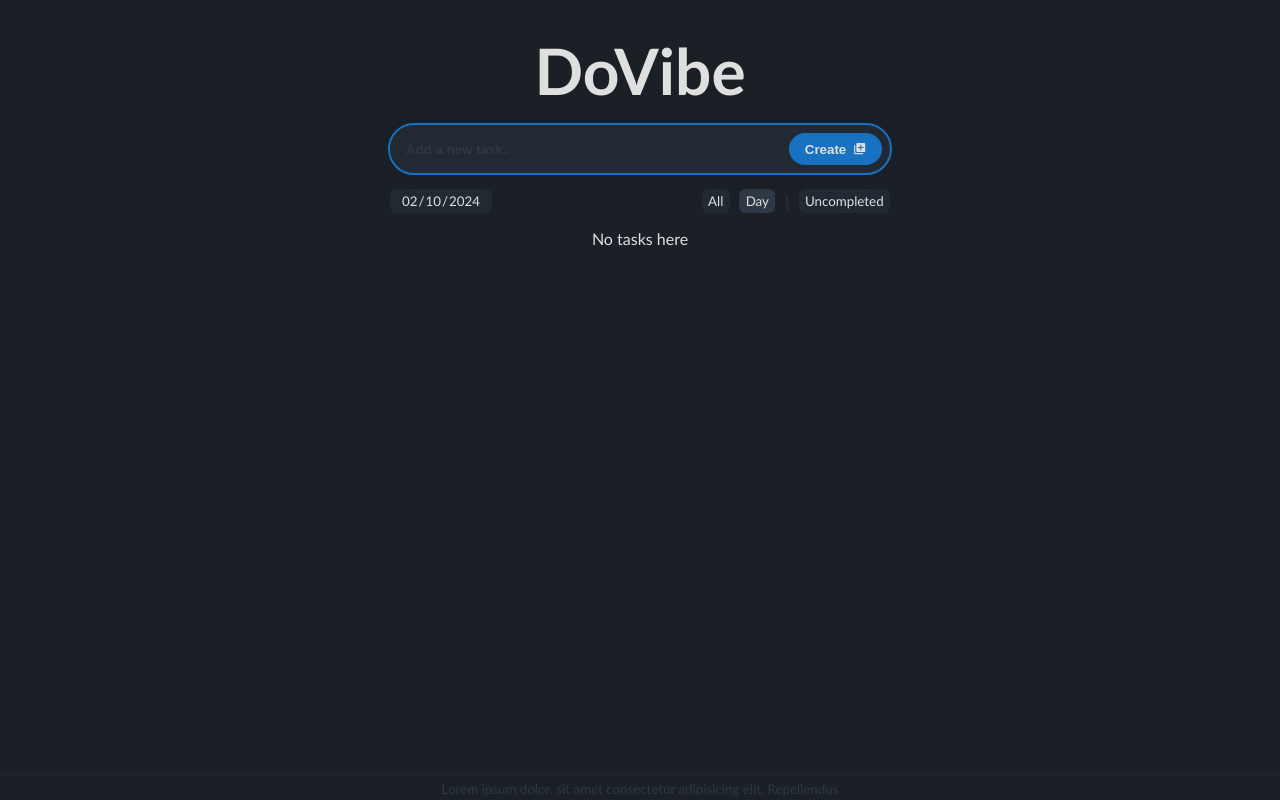
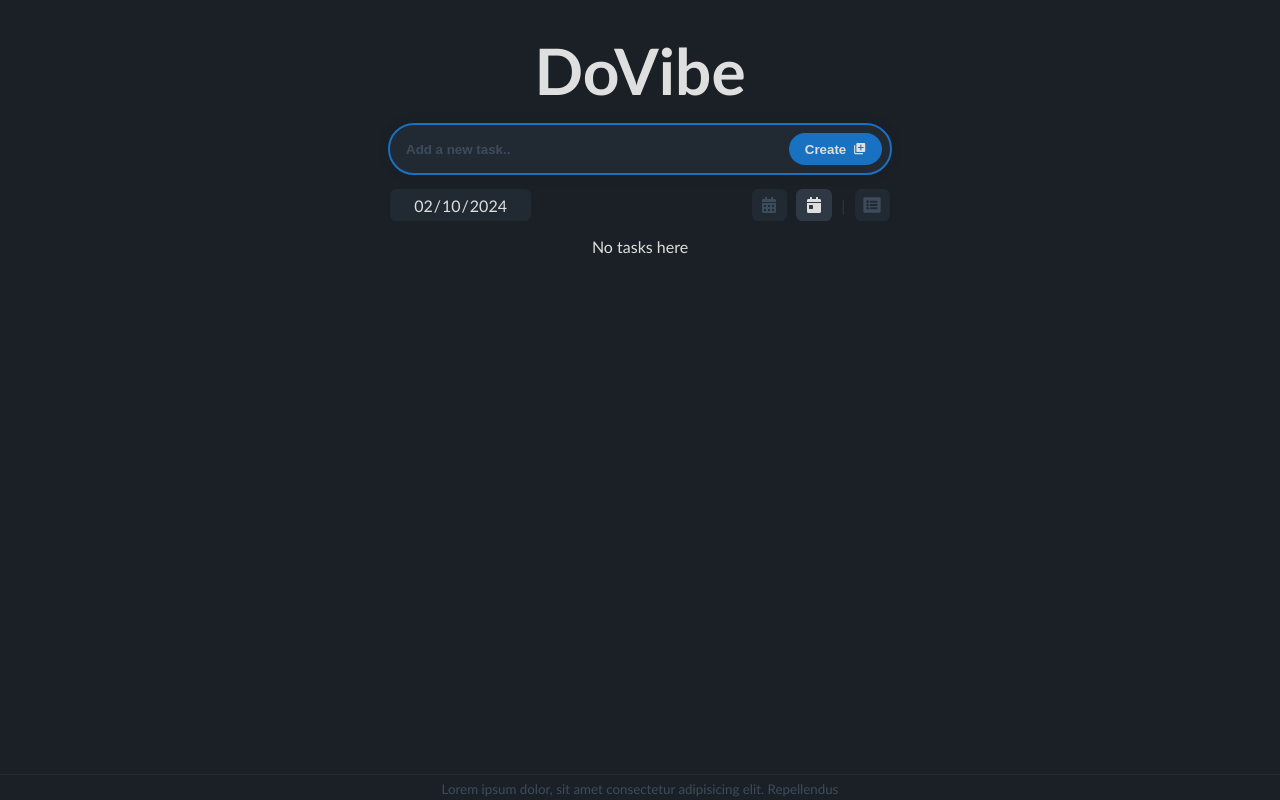
Before and after one commit to iNikAnn/DoVibe, a React (Create React App) app: page / in a window 1280 px wide. Built offline with nearby package versions, Linux system fonts and the light colour scheme; the HTML template or start-up script is replaced by a standard one.

Commit message:
New: Replace text with icons in FilterBar

```diff
--- a/src/components/FiltersBar.jsx
+++ b/src/components/FiltersBar.jsx
@@ -1,4 +1,9 @@
 import styles from '../css/FiltersBar.module.css';
+
+// icons
+import { FaCalendarAlt } from "react-icons/fa";
+import { FaCalendarDay } from "react-icons/fa";
+import { FaListAlt } from "react-icons/fa";
 
 function FiltersBar({ initialDate, onChangeViewMode, setOnlyUncompleted }) {
 	return (
@@ -24,7 +29,8 @@ function FiltersBar({ initialDate, onChangeViewMode, setOnlyUncompleted }) {
 
 				/>
 				<label className={styles.label} htmlFor="all" title="Show all todos">
-					<small>All</small>
+					{/* <span>All</span> */}
+					<FaCalendarAlt />
 				</label>
 
 				<input
@@ -35,7 +41,8 @@ function FiltersBar({ initialDate, onChangeViewMode, setOnlyUncompleted }) {
 					checked={initialDate ? true : false}
 				/>
 				<label className={styles.label} htmlFor="oneDay" title="Show todos for the day">
-					<small>Day</small>
+					{/* <span>Day</span> */}
+					<FaCalendarDay />
 				</label>
 
 				<span className={styles.separator}>|</span>
@@ -46,8 +53,9 @@ function FiltersBar({ initialDate, onChangeViewMode, setOnlyUncompleted }) {
 					id="uncompletedTodo"
 					onChange={(e) => setOnlyUncompleted(e.target.checked)}
 				/>
-				<label className={styles.label} htmlFor="uncompletedTodo" title="Show only uncompleted todos">
-					<small>Uncompleted</small>
+				<label className={`${styles.label} ${styles.uncompletedTodo}`} htmlFor="uncompletedTodo" title="Show only uncompleted todos">
+					{/* <span>Uncompleted</span> */}
+					<FaListAlt />
 				</label>
 			</fieldset>
 		</div>
--- a/src/css/FiltersBar.module.css
+++ b/src/css/FiltersBar.module.css
@@ -1,37 +1,48 @@
+:root {
+	--filter-height: 2rem;
+	--filter-border-radius: 0.4rem;
+	--filter-padding: 0 0.6rem;
+}
+
 .filtersWrapper {
 	/* outline: 1px solid tomato; */
 	position: relative;
 	display: flex;
 	justify-content: space-between;
 	align-items: center;
-	/* background-color: hsl(210, 19%, 15%); */
-	border-radius: 0.4rem;
-	/* padding: 0.4rem; */
+	color: var(--text-color-dimmed);
+	font-size: 1rem;
+	font-weight: 500;
 	margin-top: 1rem;
 }
 
+/* calendar */
 .datePickerWrapper {
 	/* outline: 1px solid red; */
 	display: flex;
 	align-items: center;
-	height: 1.5rem;
+}
+
+.datePicker {
+	/* outline: 1px solid green; */
+	position: relative;
+	text-align: center;
 	background-color: var(--bg-color-secondary);
-	border-radius: 0.4rem;
+	border-radius: var(--filter-border-radius);
+	color: var(--text-color-primary);
+
+	font-family: inherit;
+	font-weight: inherit;
+	font-size: inherit;
+
+	border: none;
+	height: var(--filter-height);
+	padding: var(--filter-padding);
 	transition: background-color 0.3s ease;
 }
 
-.datePickerWrapper:hover {
+.datePicker:hover {
 	background-color: var(--bg-color-tertiary);
-}
-
-.datePicker {
-	position: relative;
-	text-align: center;
-	background-color: transparent;
-	color: var(--text-color-primary);
-	font-family: inherit;
-	border: none;
-	pointer-events: none;
 }
 
 .datePicker:focus {
@@ -61,18 +72,21 @@
 
 .fieldset input:checked + label {
 	background-color: var(--bg-color-tertiary);
+	color: var(--text-color-primary);
 }
 
+/* label */
 .label {
 	display: flex;
 	align-items: center;
-	/* height: 2rem; */
 	background-color: var(--bg-color-secondary);
-	border-radius: 0.4rem;
-	height: 1.5rem;
-	padding: 0 0.4rem;
+	border-radius: var(--filter-border-radius);
+	height: var(--filter-height);
+	padding: var(--filter-padding);
 	cursor: pointer;
-	transition: background-color 0.3s ease;
+	transition-property: background-color, color;
+	transition-duration: 0.3s;
+	transition-timing-function: ease;
 }
 
 .label:hover {
@@ -86,6 +100,10 @@
 	appearance: none;
 }
 
+.uncompletedTodo svg {
+	transform: scale(1.1);
+}
+
 .separator {
-	opacity: 0.1;
+	opacity: 0.5;
 }
--- a/src/index.css
+++ b/src/index.css
@@ -13,7 +13,7 @@
 	--accent-color: #1971c2;
 
 	--text-color-primary: #dfdfdf;
-	--text-color-dimmed: #2e3945;
+	--text-color-dimmed: hsl(211, 20%, 30%);
 
 	--bg-color-primary: #1a2026;
 	--bg-color-secondary: #212a33;
```
